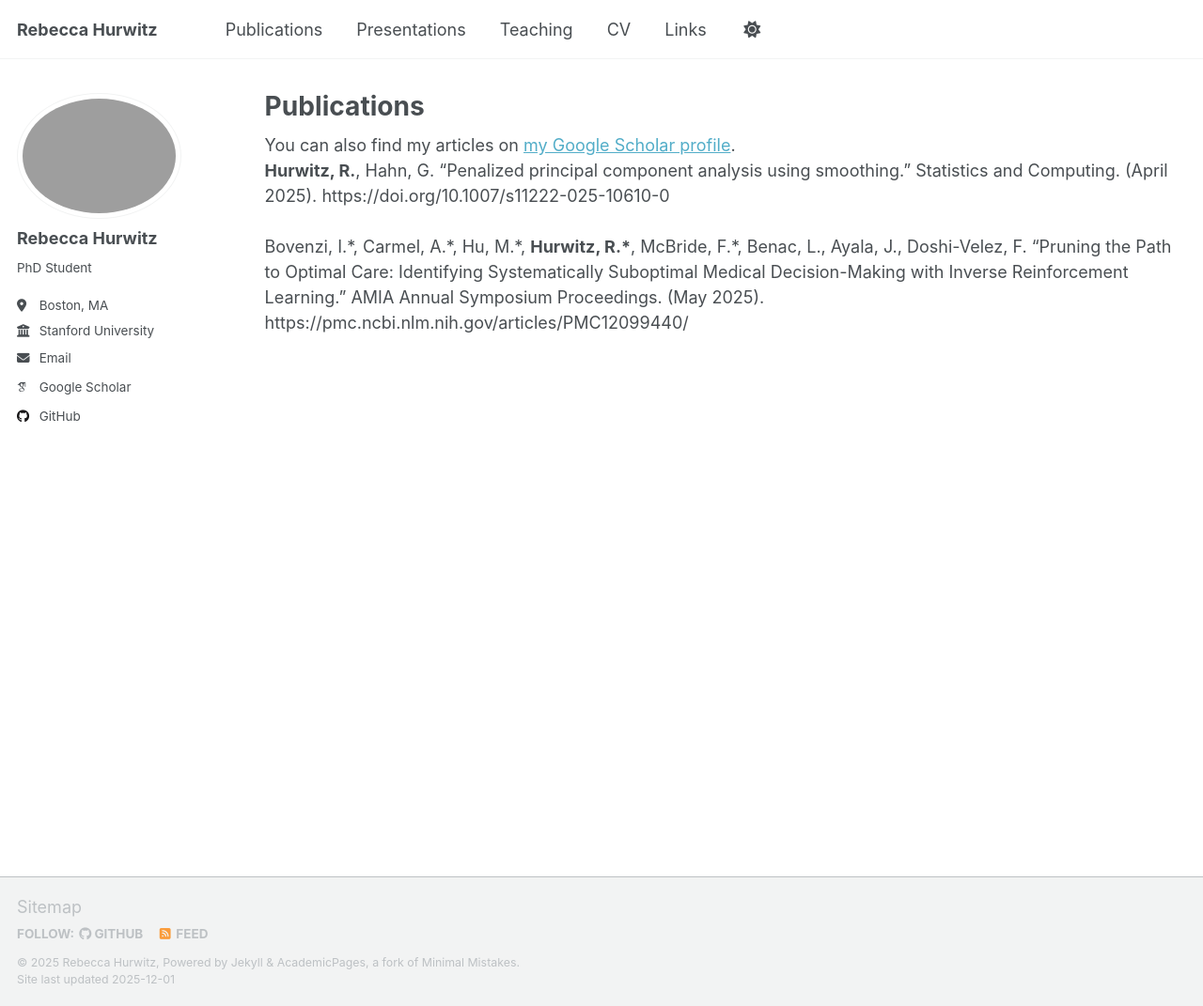
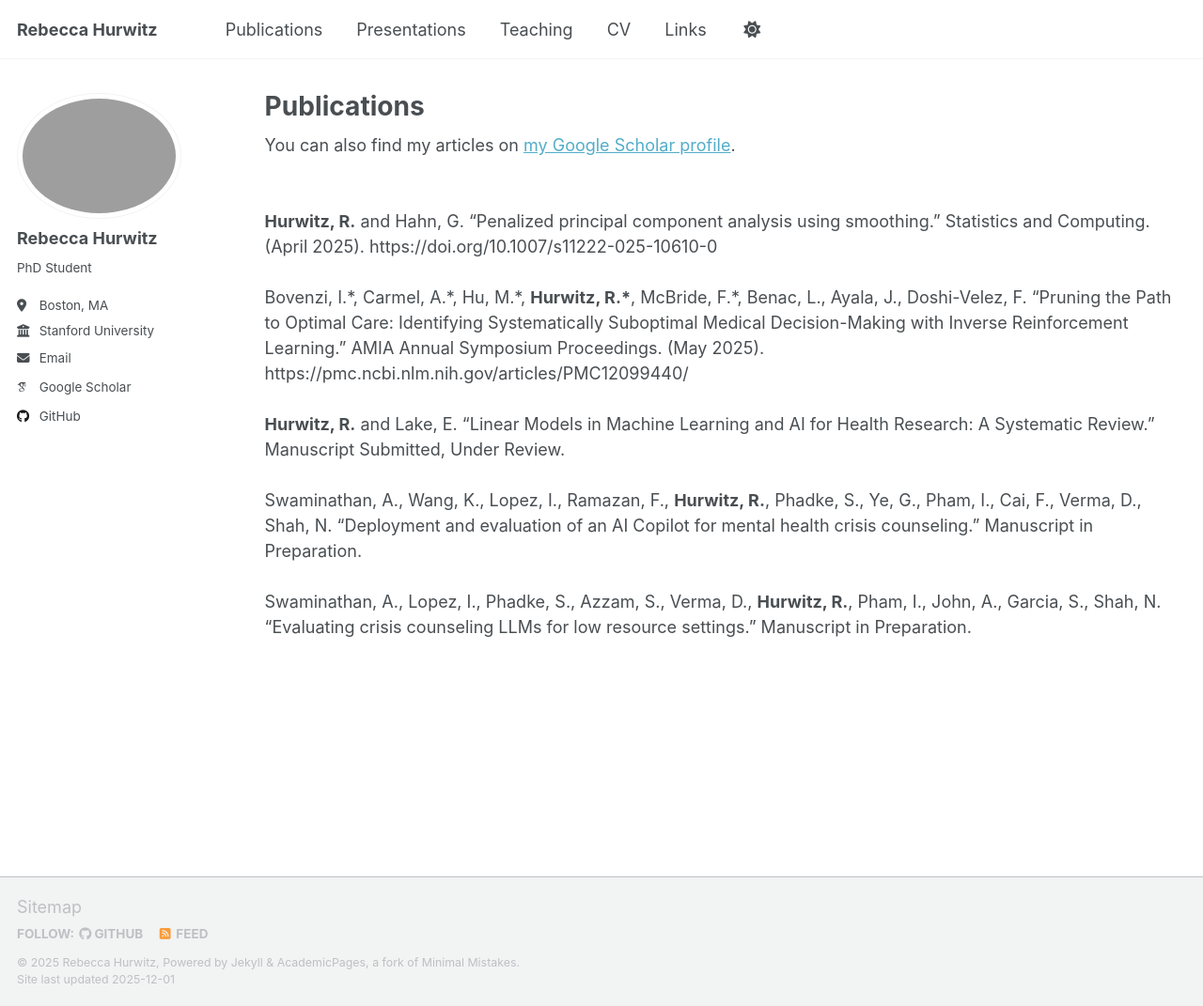
Before and after one commit to rebeccahurwitz/rebeccahurwitz.github.io, a Jekyll site: the page built from _pages/publications.html, in a window 1280 px wide and 1071 px high. Shown: the whole window at 94% size. Built offline with Jekyll 4.4.1, drawn with Linux system fonts in a browser that asks for light colours; some web fonts are replaced; a script that is not in the unit is left out.

Commit message:
Update publications.html

```diff
--- a/_pages/publications.html
+++ b/_pages/publications.html
@@ -10,8 +10,14 @@ author_profile: true
 {% endif %}
 
 {% include base_path %}
-
-<b>Hurwitz, R.</b>, Hahn, G. “Penalized principal component analysis using smoothing.” Statistics and Computing. (April 2025). <a href="https://doi.org/10.1007/s11222-025-10610-0”>https://doi.org/10.1007/s11222-025-10610-0</a>
+<br> <br>
+<b>Hurwitz, R.</b> and Hahn, G. “Penalized principal component analysis using smoothing.” Statistics and Computing. (April 2025). <a href="https://doi.org/10.1007/s11222-025-10610-0”>https://doi.org/10.1007/s11222-025-10610-0</a>
 
 <br> <br>
 Bovenzi, I.*, Carmel, A.*, Hu, M.*, <b>Hurwitz, R.*</b>, McBride, F.*, Benac, L., Ayala, J., Doshi-Velez, F. “Pruning the Path to Optimal Care: Identifying Systematically Suboptimal Medical Decision-Making with Inverse Reinforcement Learning.” AMIA Annual Symposium Proceedings. (May 2025). https://pmc.ncbi.nlm.nih.gov/articles/PMC12099440/
+<br> <br>
+<b>Hurwitz, R.</b> and Lake, E. “Linear Models in Machine Learning and AI for Health Research: A Systematic Review.” Manuscript Submitted, Under Review.
+<br> <br>
+Swaminathan, A., Wang, K., Lopez, I., Ramazan, F., <b>Hurwitz, R.</b>, Phadke, S., Ye, G., Pham, I., Cai, F., Verma, D., Shah, N. “Deployment and evaluation of an AI Copilot for mental health crisis counseling.” Manuscript in Preparation.
+<br> <br>
+Swaminathan, A., Lopez, I., Phadke, S., Azzam, S., Verma, D., <b>Hurwitz, R.</b>, Pham, I., John, A., Garcia, S., Shah, N. “Evaluating crisis counseling LLMs for low resource settings.” Manuscript in Preparation.
```
